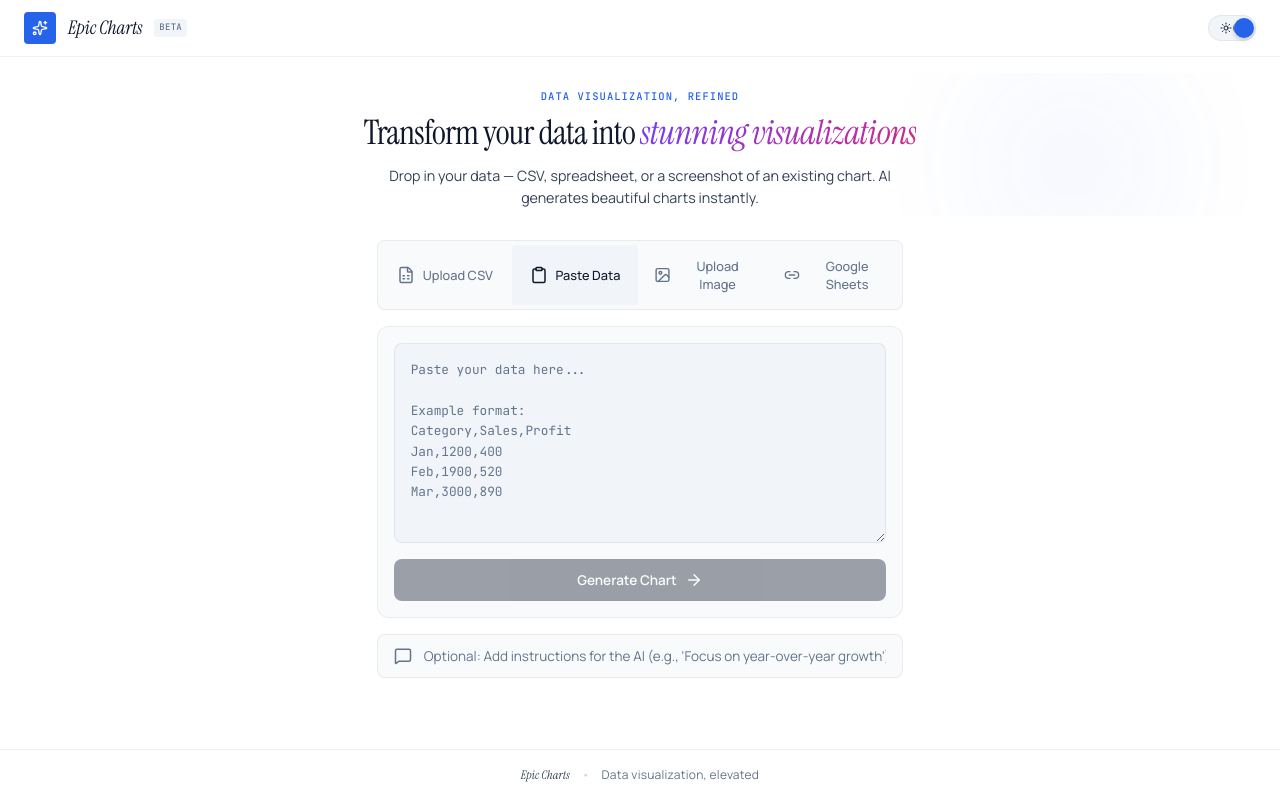
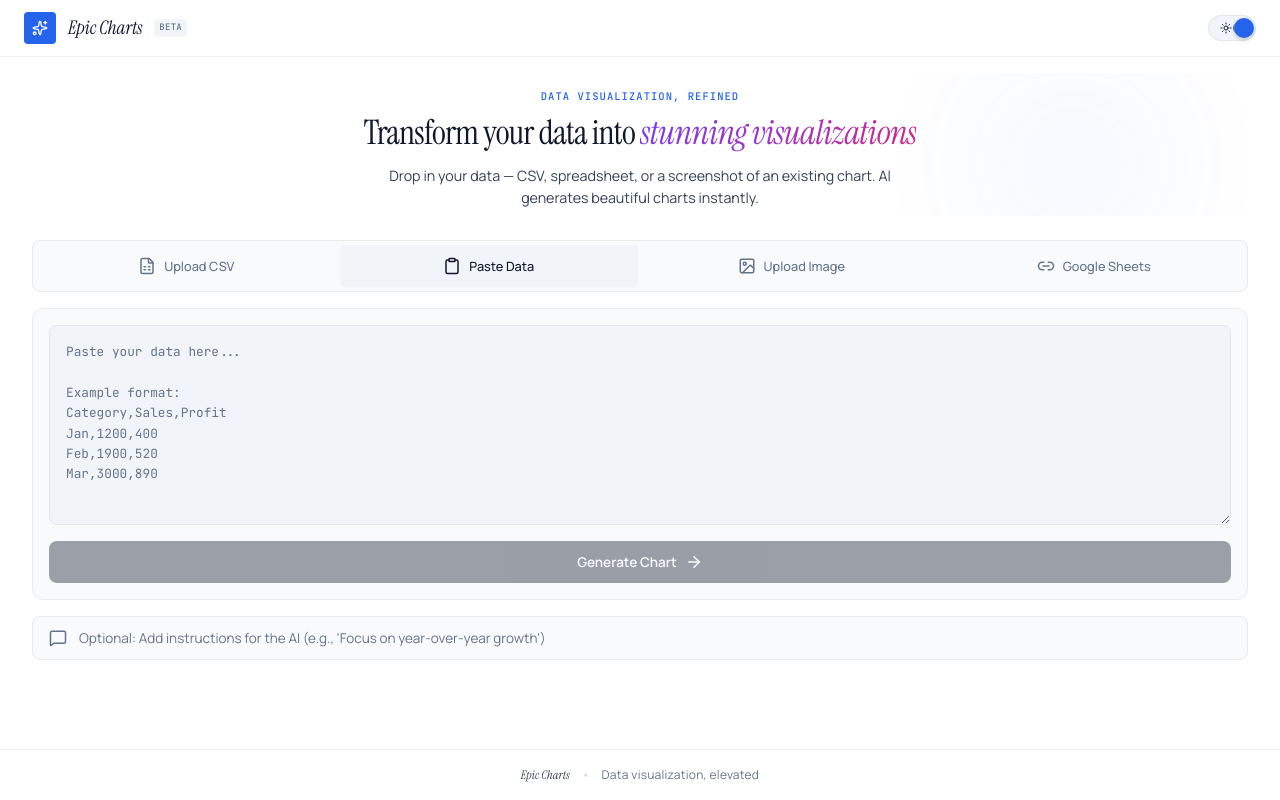
Before and after one commit to acwints/epic-charts, a React (Vite) app in the folder packages/web/: page / in a window 1280 px wide. Built offline with nearby package versions, Linux system fonts and the light colour scheme; no server answers.

Commit message:
Update DataInput.css

```diff
--- a/packages/web/src/components/DataInput.css
+++ b/packages/web/src/components/DataInput.css
@@ -1,5 +1,6 @@
 .data-input {
-  max-width: 1350px;
+  width: 100%;
+  max-width: calc(100% - var(--space-4));
   margin: 0 auto;
   display: flex;
   flex-direction: column;
```
